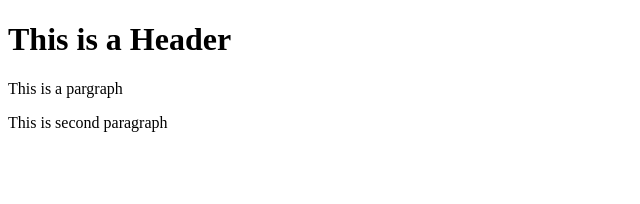
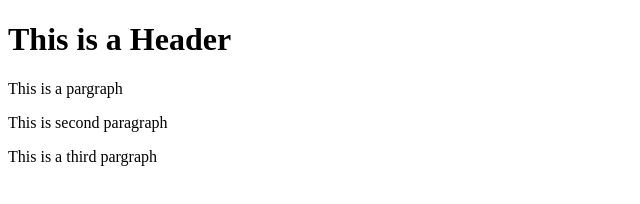
Before and after one commit to yoyogi009/git-test, a website: page index.html in a window 1280 px wide. Shown: the whole page, without its empty margins (0-640 px from the left). Drawn offline with Linux system fonts and the light colour scheme.

Commit message:
fourth commit

```diff
--- a/index.html
+++ b/index.html
@@ -5,5 +5,7 @@
         <h1>This is a Header</h1>
         <p>This is a pargraph</p>
         <p>This is second paragraph</p>
+        <p>This is a third pargraph</p>
+
     </body>
 </html>
```
Also changed, not shown: package.json (added, +24 -0 lines), templets/test.html (+2 -0 lines), 2 other files.
